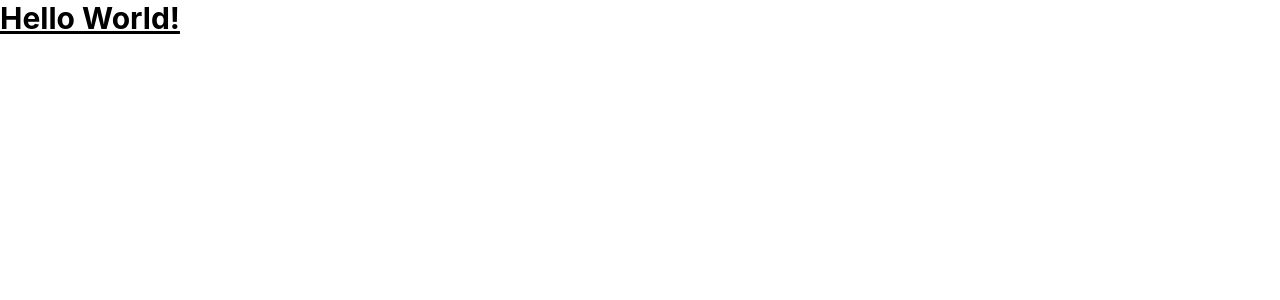
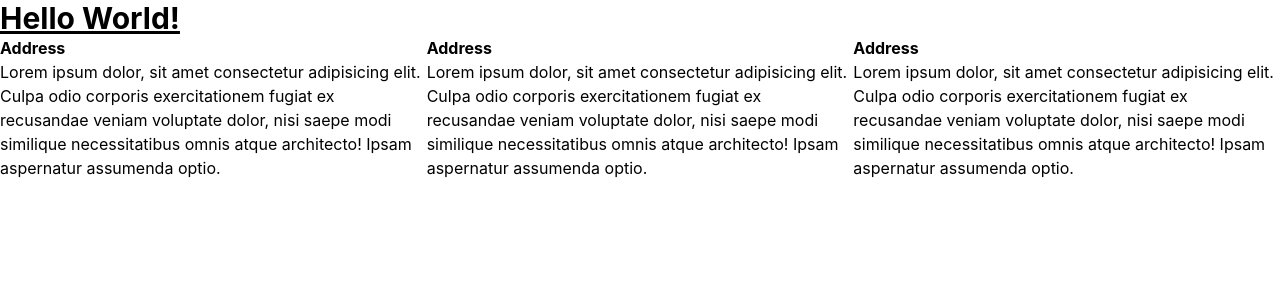
Before and after one commit to iainbrux/zaza-restaurant-website, a Next.js app: page / in a window 1280 px wide. Shown: the top 300 px of the page. Built offline with nearby package versions, Linux system fonts and the light colour scheme.

Commit message:
comitting to push branch for hakan

```diff
--- /dev/null
+++ b/components/footer/content.tsx
@@ -0,0 +1,11 @@
+export interface FooterContentProps {
+  title: string;
+  content: string;
+}
+
+export const FooterContent = ({ title, content }: FooterContentProps) => (
+  <div>
+    <h3 className="font-bold">{title}</h3>
+    <p>{content}</p>
+  </div>
+);
--- /dev/null
+++ b/components/footer/index.tsx
@@ -0,0 +1,16 @@
+import { FooterContent } from "./content";
+
+export const Footer = () => {
+  const loremIpsum = `Lorem ipsum dolor, sit amet consectetur adipisicing elit. Culpa odio
+  corporis exercitationem fugiat ex recusandae veniam voluptate dolor,
+  nisi saepe modi similique necessitatibus omnis atque architecto! Ipsam
+  aspernatur assumenda optio.`;
+
+  return (
+    <footer className="flex flex-row">
+      <FooterContent title="Address" content={loremIpsum} />
+      <FooterContent title="Address" content={loremIpsum} />
+      <FooterContent title="Address" content={loremIpsum} />
+    </footer>
+  );
+};
--- a/pages/index.tsx
+++ b/pages/index.tsx
@@ -1,7 +1,13 @@
 import Head from "next/head";
 import Image from "next/image";
+import { Footer } from "../components/footer";
 import styles from "../styles/Home.module.css";
 
 export default function Home() {
-  return <h1 className="text-3xl font-bold underline">Hello World!</h1>;
+  return (
+    <>
+      <h1 className="text-3xl font-bold underline">Hello World!</h1>
+      <Footer />
+    </>
+  );
 }
```
Also changed, not shown: components/nav-link.tsx (added).
